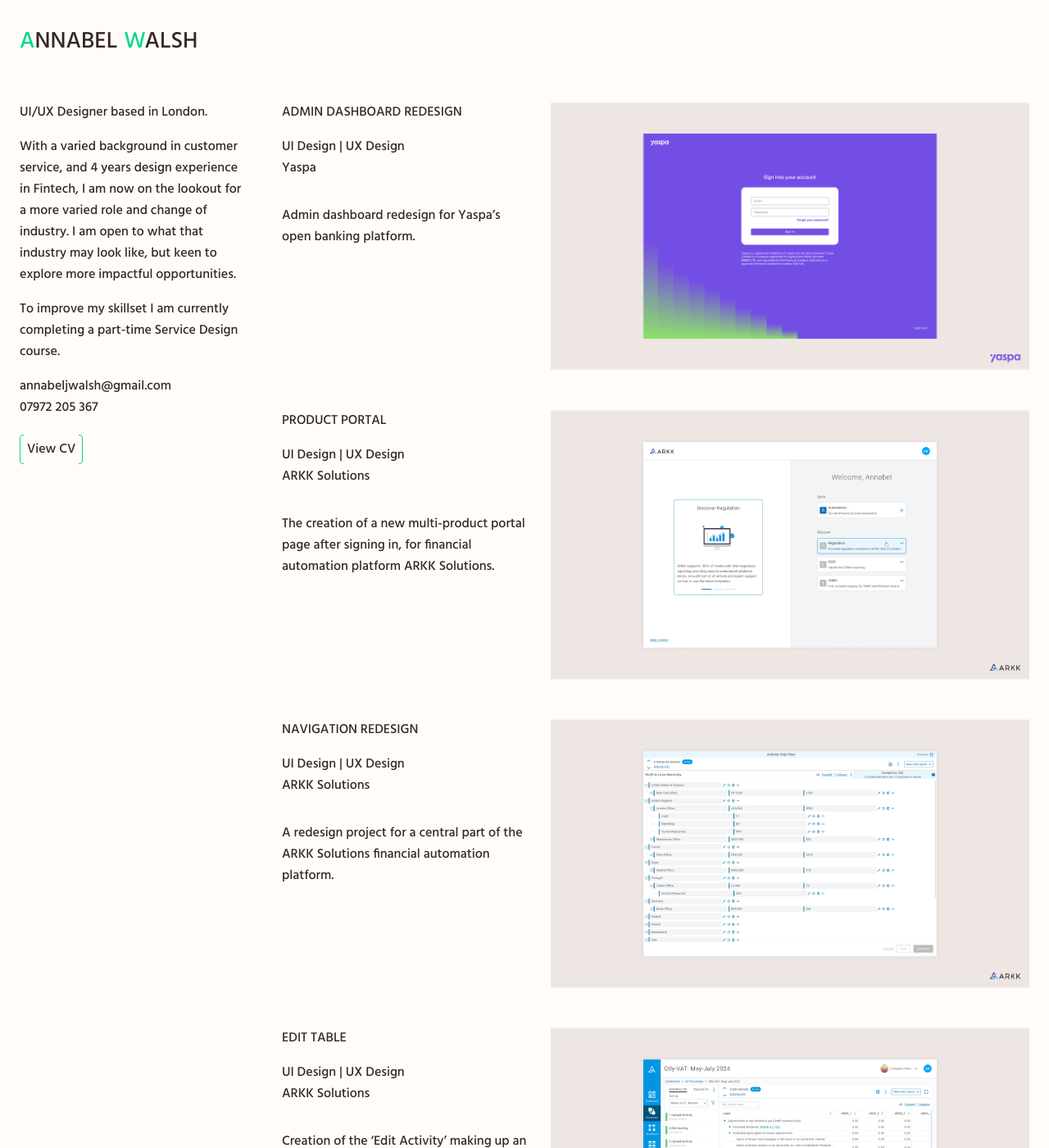
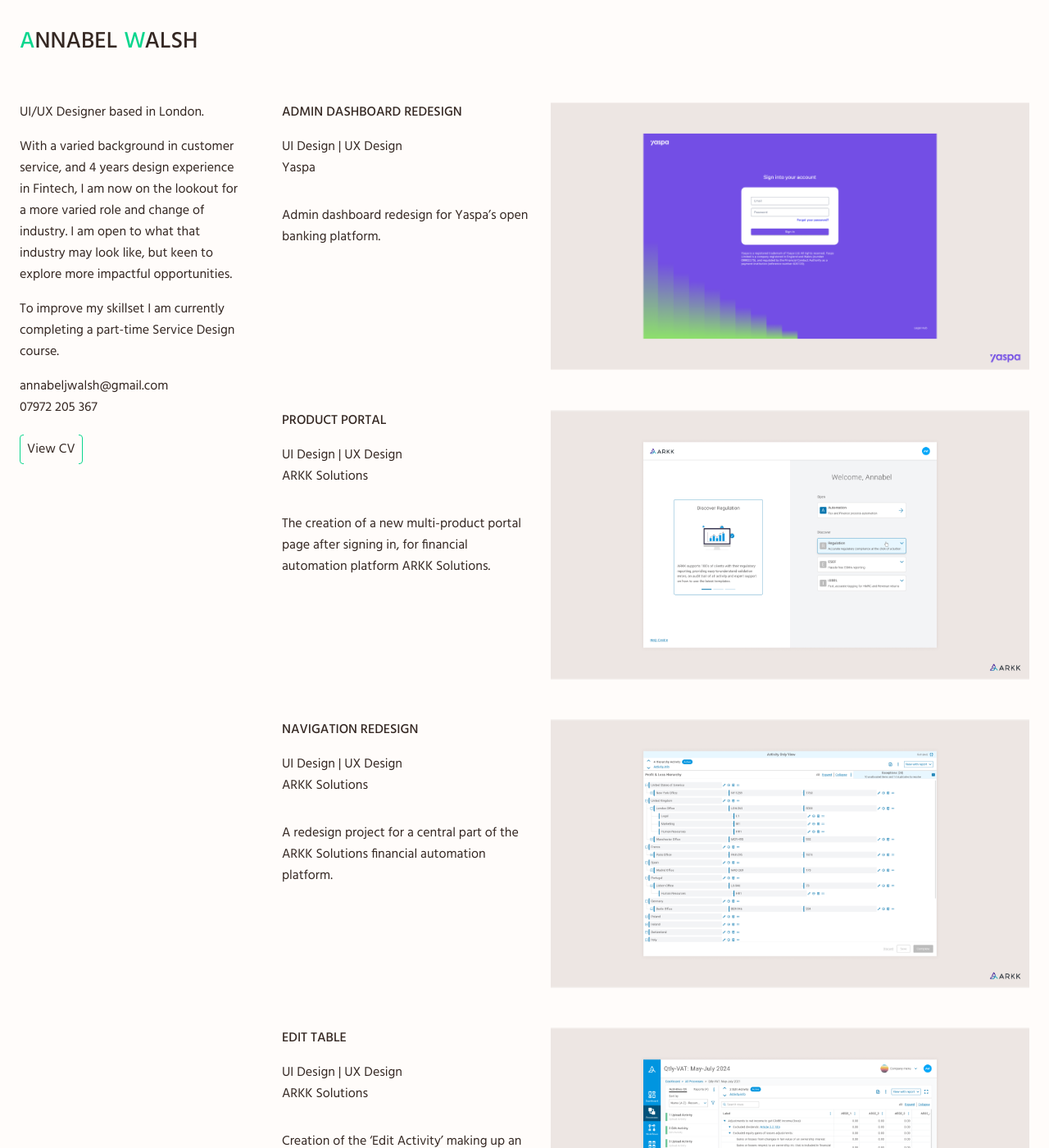
Before and after one commit to davidhiskett/awalsh, a Jekyll site: the page built from index.html, in a window 1280 px wide and 1400 px high. Shown: the whole window at 82% size. Built offline with Jekyll 4.4.1, drawn with Linux system fonts in a browser that asks for light colours.

Commit message:
Update text weight

```diff
--- a/_sass/index.scss
+++ b/_sass/index.scss
@@ -1,6 +1,6 @@
 .about-section {
   font-size: 16px;
-  font-weight: 500;
+  font-weight: 400;
   padding: 24px;
 
   &__inner {
@@ -42,10 +42,11 @@
     }
 
     &__header {
-      font-weight: 500;
+      font-weight: 400;
       font-size: 16px;
 
       .title {
+        font-weight: 500;
         text-transform: uppercase;
         margin-bottom: 16px;
       }
```
Also changed, not shown: 2 other files.
